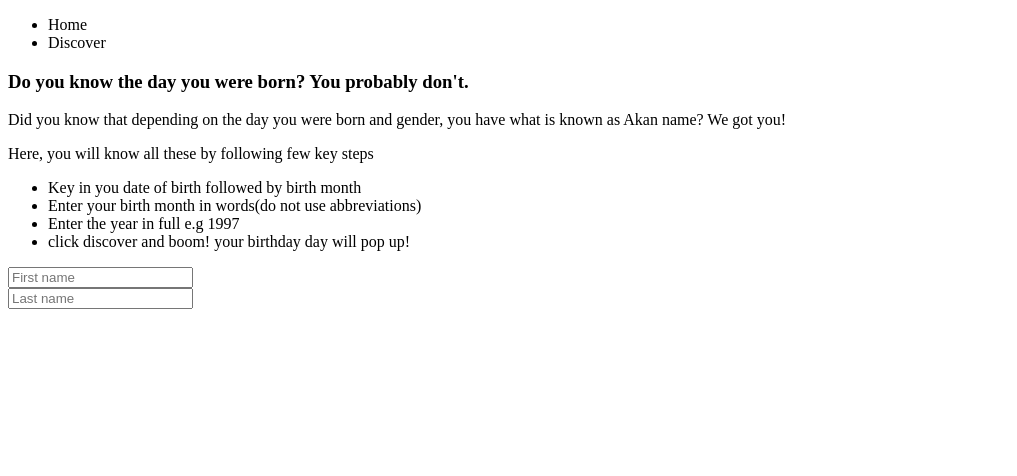
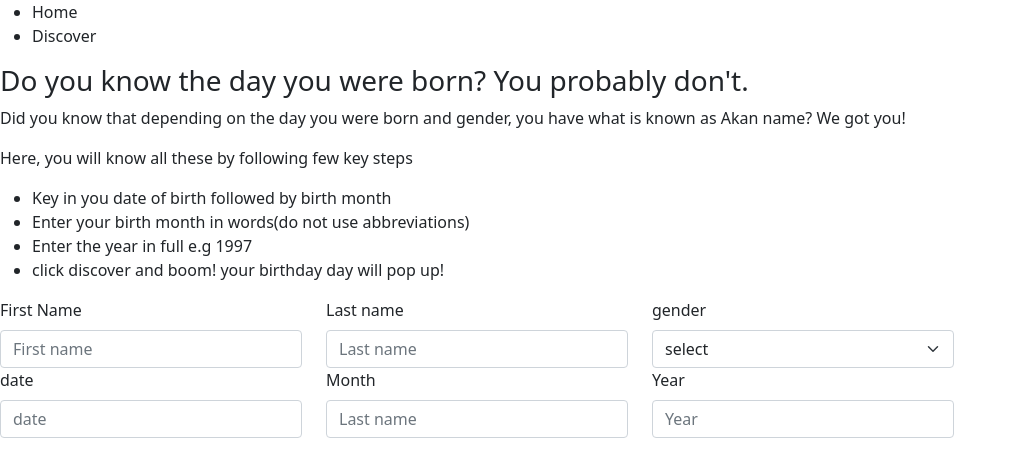
Before and after one commit to kelvinrono/Birthday, a plain HTML site: page index.html in a window 1280 px wide. Shown: the whole page, without its empty margins (0-1017 px from the left). Drawn offline with nearby package versions, Linux system fonts and the light colour scheme.

Commit message:
finish form layout

```diff
--- a/index.html
+++ b/index.html
@@ -6,6 +6,7 @@
     <meta http-equiv="X-UA-Compatible" content="IE=edge">
     <meta name="viewport" content="width=device-width, initial-scale=1.0">
     <title>Birthday</title>
+<link href="https://cdn.jsdelivr.net/npm/bootstrap@5.0.0-beta3/dist/css/bootstrap.min.css" rel="stylesheet" integrity="sha384-eOJMYsd53ii+scO/bJGFsiCZc+5NDVN2yr8+0RDqr0Ql0h+rP48ckxlpbzKgwra6" crossorigin="anonymous">
 
 </head>
 
@@ -34,13 +35,43 @@
     </div>
 
     <div class="row">
-        <div class="col">
+        <div class="col-md-3">
+            <label for="firstName" class="form-label">First Name</label>
           <input type="text" class="form-control" placeholder="First name" aria-label="First name">
         </div>
-        <div class="col">
+        <div class="col-md-3">
+            <label for="lastName" class="form-label">Last name</label>
           <input type="text" class="form-control" placeholder="Last name" aria-label="Last name">
         </div>
+
+        <div class="col-md-3">
+            <label for="gender" class="form-label">gender</label>
+            <select id="inputState" class="form-select">
+              <option selected>select</option>
+              <option>Male</option>
+              <option>Female</option>
+            </select>
+          </div>
       </div>
+
+      <div class="row">
+        <div class="col-md-3">
+            <label for="date" class="form-label">date</label>
+          <input type="number" class="form-control" placeholder="date" >
+        </div>
+        <div class="col-md-3">
+            <label for="month" class="form-label">Month</label>
+          <input type="text" class="form-control" placeholder="Last name" >
+        </div>
+        <div class="col-md-3">
+            <label for="year" class="form-label">Year</label>
+          <input type="number" class="form-control" placeholder="Year" >
+        </div>
+      </div>
+
+      <footer>
+
+      </footer>
 </body>
 
 </html>
```
